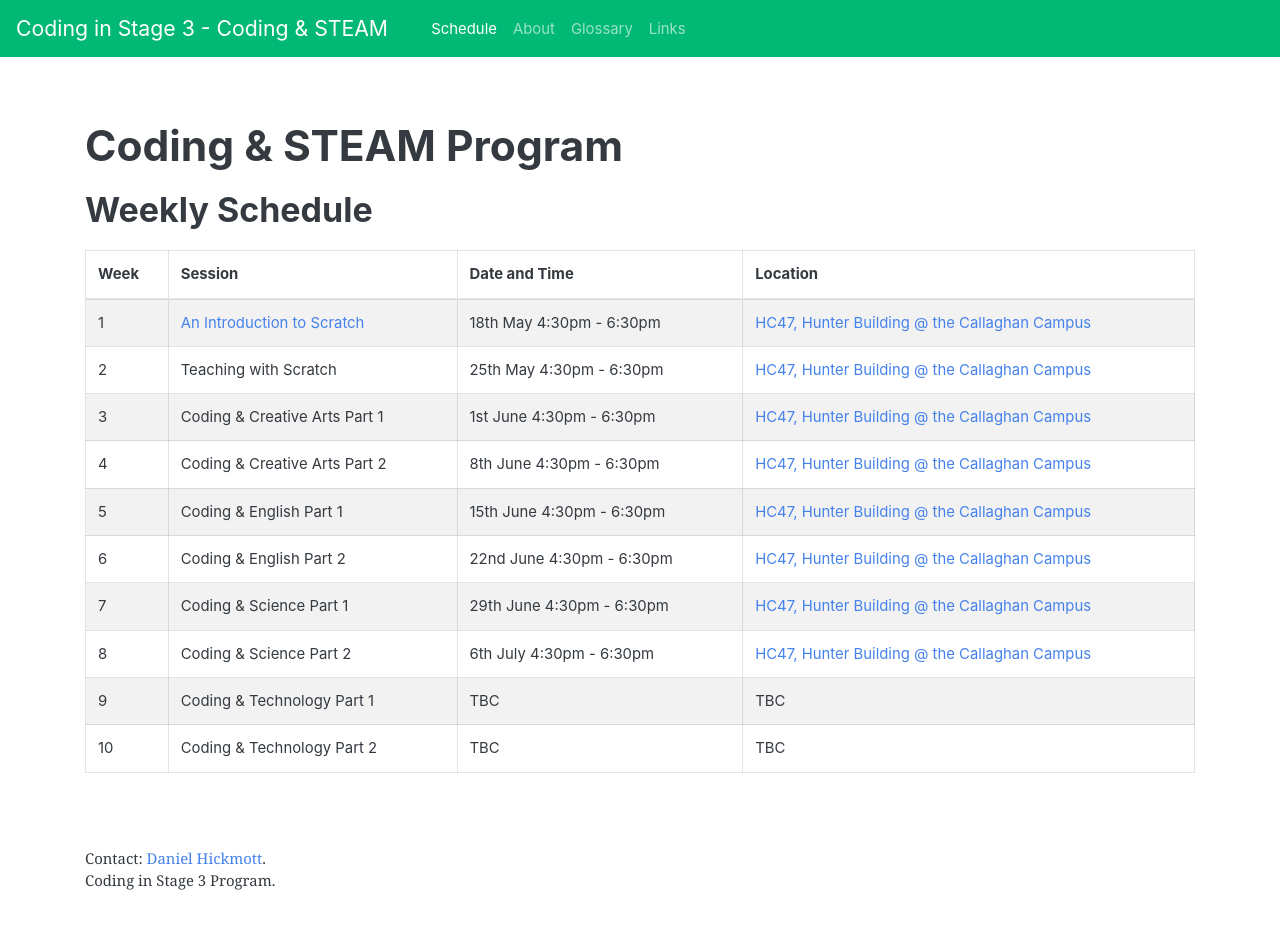
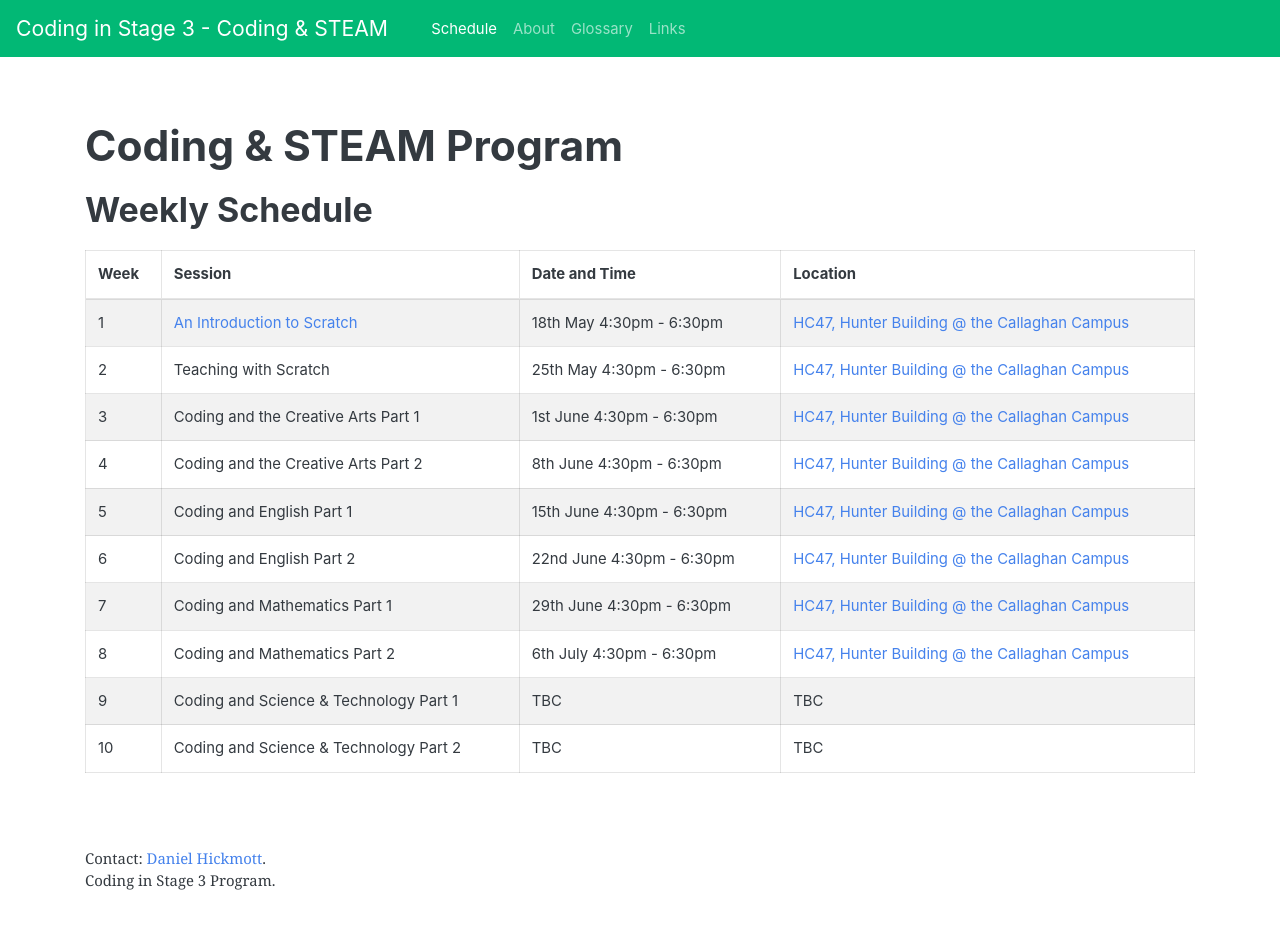
Before and after one commit to cs4s/2018, a Jekyll site: the page built from steam/index.md, in a window 1280 px wide and 966 px high. Shown: the top 929 px of the window. Built offline with Jekyll 4.4.1, drawn with Linux system fonts in a browser that asks for light colours.

Commit message:
Updates STEAM program schedule

```diff
--- a/steam/index.md
+++ b/steam/index.md
@@ -11,12 +11,12 @@ Week  |  Session                        |  Date and Time              |  Locatio
 -------|---------------------------------|-----------------------------|-----------------------------------------------------------------------------------------------------------
 1      |  [An Introduction to Scratch](week-1/)     |  18th May 4:30pm - 6:30pm   |  [HC47, Hunter Building @ the Callaghan Campus](https://studentvip.com.au/newcastle/newcastle/maps/103159)
 2      |  Teaching with Scratch          |  25th May 4:30pm - 6:30pm   |  [HC47, Hunter Building @ the Callaghan Campus](https://studentvip.com.au/newcastle/newcastle/maps/103159)
-3      |  Coding & Creative Arts Part 1  |  1st June 4:30pm - 6:30pm   |  [HC47, Hunter Building @ the Callaghan Campus](https://studentvip.com.au/newcastle/newcastle/maps/103159)
-4      |  Coding & Creative Arts Part 2  |  8th June 4:30pm - 6:30pm   |  [HC47, Hunter Building @ the Callaghan Campus](https://studentvip.com.au/newcastle/newcastle/maps/103159)
-5      |  Coding & English Part 1        |  15th June 4:30pm - 6:30pm  |  [HC47, Hunter Building @ the Callaghan Campus](https://studentvip.com.au/newcastle/newcastle/maps/103159)
-6      |  Coding & English Part 2        |  22nd June 4:30pm - 6:30pm  |  [HC47, Hunter Building @ the Callaghan Campus](https://studentvip.com.au/newcastle/newcastle/maps/103159)
-7      |  Coding & Science Part 1        |  29th June 4:30pm - 6:30pm  |  [HC47, Hunter Building @ the Callaghan Campus](https://studentvip.com.au/newcastle/newcastle/maps/103159)
-8      |  Coding & Science Part 2        |  6th July 4:30pm - 6:30pm   |  [HC47, Hunter Building @ the Callaghan Campus](https://studentvip.com.au/newcastle/newcastle/maps/103159)
-9      |  Coding & Technology Part 1     |  TBC                        |  TBC
-10     |  Coding & Technology Part 2     |  TBC                        |  TBC
+3      |  Coding and the Creative Arts Part 1  |  1st June 4:30pm - 6:30pm   |  [HC47, Hunter Building @ the Callaghan Campus](https://studentvip.com.au/newcastle/newcastle/maps/103159)
+4      |  Coding and the Creative Arts Part 2  |  8th June 4:30pm - 6:30pm   |  [HC47, Hunter Building @ the Callaghan Campus](https://studentvip.com.au/newcastle/newcastle/maps/103159)
+5      |  Coding and English Part 1        |  15th June 4:30pm - 6:30pm  |  [HC47, Hunter Building @ the Callaghan Campus](https://studentvip.com.au/newcastle/newcastle/maps/103159)
+6      |  Coding and English Part 2        |  22nd June 4:30pm - 6:30pm  |  [HC47, Hunter Building @ the Callaghan Campus](https://studentvip.com.au/newcastle/newcastle/maps/103159)
+7      |  Coding and Mathematics Part 1        |  29th June 4:30pm - 6:30pm  |  [HC47, Hunter Building @ the Callaghan Campus](https://studentvip.com.au/newcastle/newcastle/maps/103159)
+8      |  Coding and Mathematics Part 2        |  6th July 4:30pm - 6:30pm   |  [HC47, Hunter Building @ the Callaghan Campus](https://studentvip.com.au/newcastle/newcastle/maps/103159)
+9      |  Coding and Science & Technology Part 1     |  TBC                        |  TBC
+10     |  Coding and Science & Technology Part 2     |  TBC                        |  TBC
 {: .table .table-striped .table-bordered}
```
